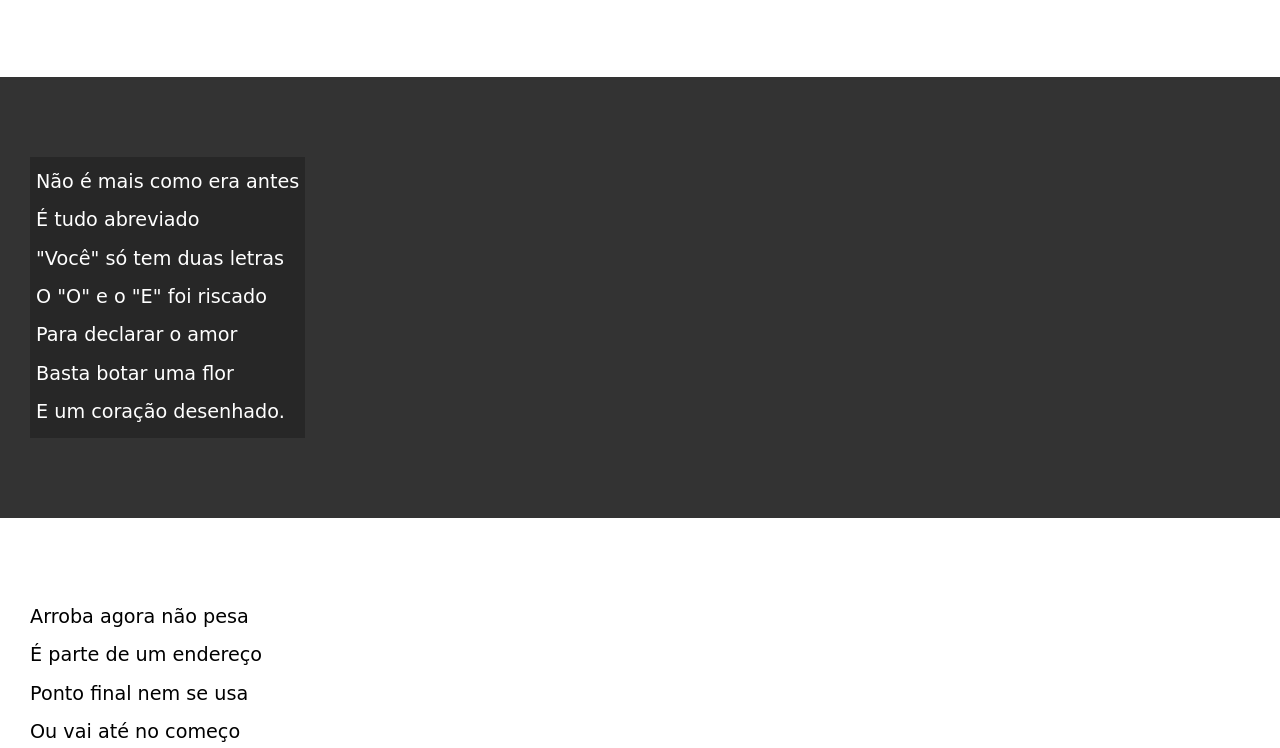
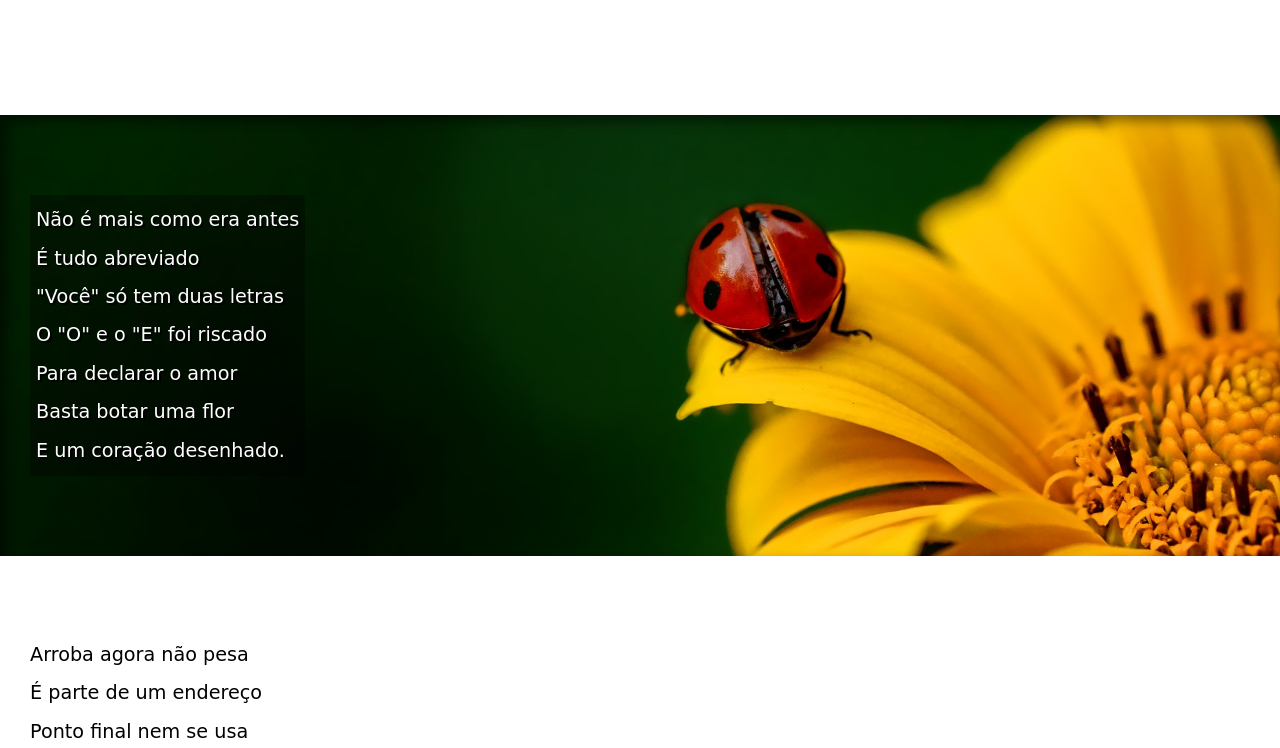
Before and after one commit to gabvillela/html-css, a plain HTML site: page desafio/desafio cordel/index.html in a window 1280 px wide. Shown: the part 612-1360 px from the top of the page. Drawn offline with Linux system fonts and the light colour scheme; a web font is replaced by a local one.

Commit message:
ajustes projeto cordel

```diff
--- a/desafio/desafio cordel/estilos/style.css
+++ b/desafio/desafio cordel/estilos/style.css
@@ -57,6 +57,10 @@ section {
 
 }
 
+section > p {
+    padding-bottom: 2em;
+ }
+
 .normal {
     background-color: white;
     color:black
@@ -65,12 +69,25 @@ section {
 .imagem {
     background-color: rgba(51, 51, 51);
     color: white;
+    box-shadow: inset 6px 6px 13px 0px rgba(0, 0, 0, 0.514);
+    background-size: cover;
+    background-attachment: fixed;
 }
 
 .imagem > p {
-    background-color: rgba(0, 0, 0, 0.233);
+    background-color: rgba(0, 0, 0, 0.356);
     display: inline-block;
     padding: 6px;
+    text-shadow: 2px 2px 0px black;
+}
+
+#img01 {
+    background-image: url('../imagens/background001.jpg');
+    background-position: right center;
+}
+
+#img02 {
+    background-image: url('../imagens/background002.jpg');
 }
 
 footer {
--- a/desafio/desafio cordel/index.html
+++ b/desafio/desafio cordel/index.html
@@ -29,7 +29,7 @@
         </p>
     </section>
 
-    <section class="imagem">
+    <section class="imagem" id="img01">
         <p>
             Não é mais como era antes <br>
             É tudo abreviado <br>
@@ -50,6 +50,8 @@
             Agora é .com <br>
             Se o saite é muito bom <br>
             Ele vale um alto preço. <br>
+        </p>
+        <p>
             Pra piorar a liguagem <br>
             O emoticom é um risco <br>
             Tem símbolo para tudo <br>
@@ -57,10 +59,11 @@
             Um beijo significa <br>
             Pra entender como fica <br>
             Decifre esse rabisco. <br>
+
         </p>
     </section>
 
-    <section class="imagem">
+    <section class="imagem" id="img02">
         <p>
             Tenho saudade das cartas <br>
             Escritas com a própria mão <br>
@@ -81,6 +84,8 @@
             Abriu outro aplicativo <br>
             O mundo ficou cativo <br>
             Da tecnologia do agora. <br>
+        </p>
+        <p>
             Felizmente, pra orar <br>
             Não precisa de internet <br>
             Deus escuta todo mundo <br>
```
